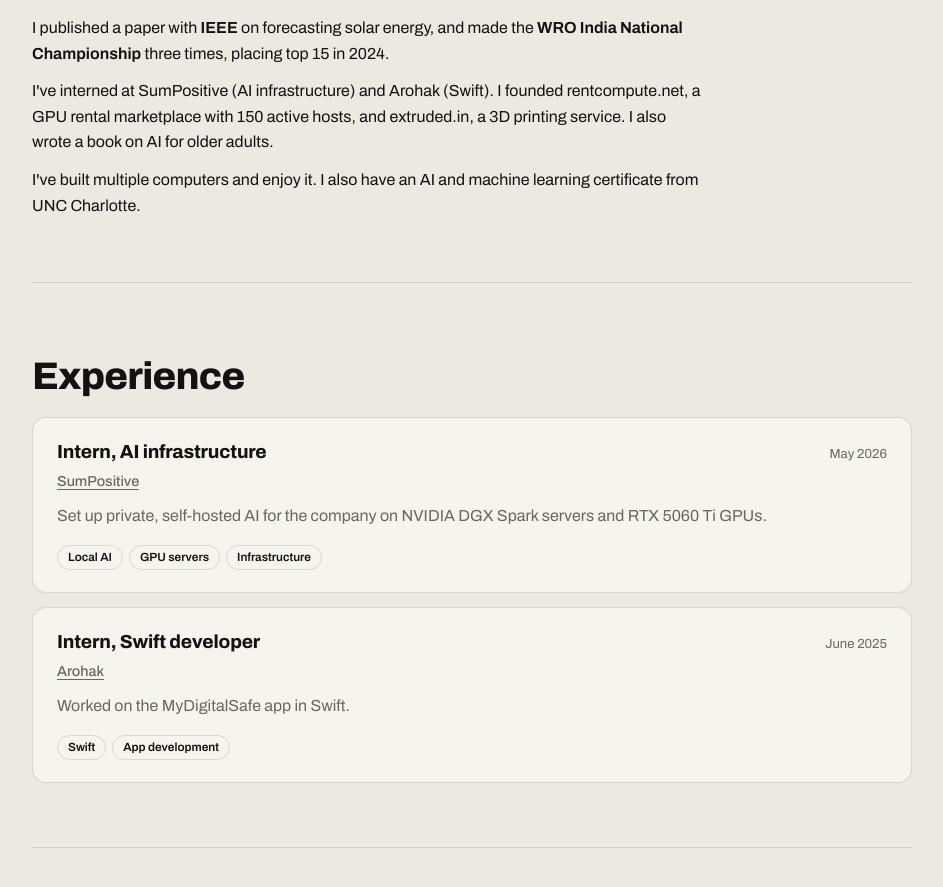
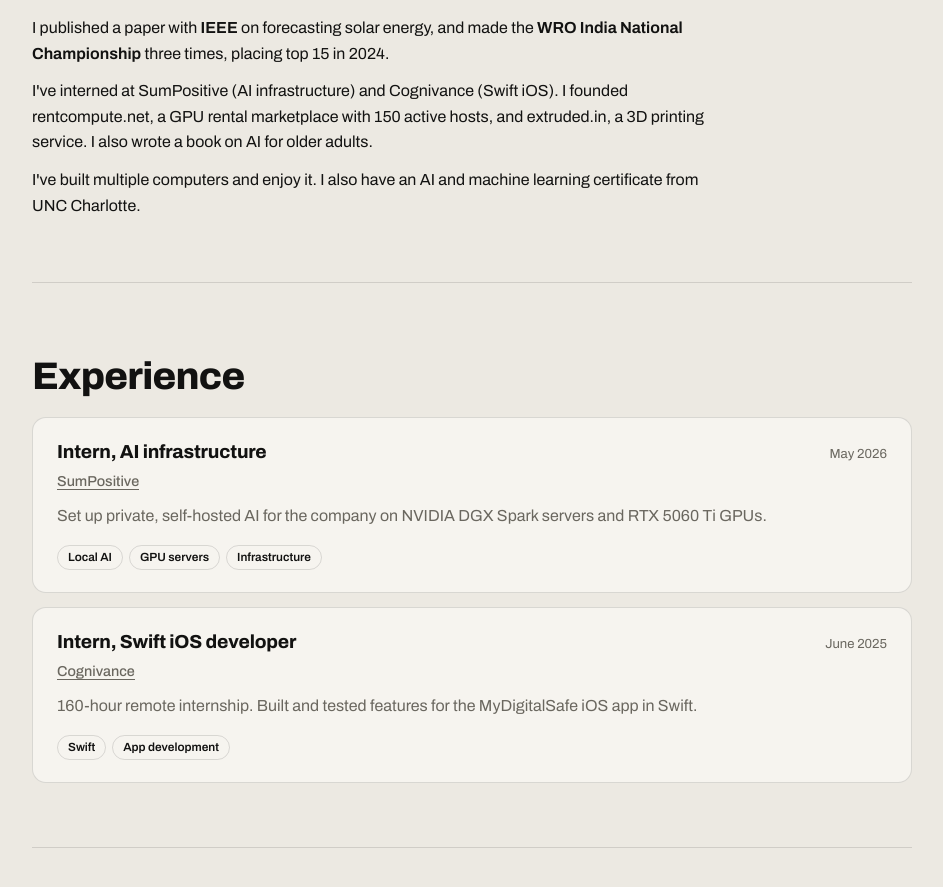
Before and after one commit to prsalikut/pranaysalikuti.com, a plain HTML site: page index.html in a window 1280 px wide. Shown: the part 539-1426 px from the top of the page, without its empty margins (168-1111 px from the left). Drawn offline with Linux system fonts and the light colour scheme.

Commit message:
Update June 2025 internship to Cognivance

```diff
--- a/index.html
+++ b/index.html
@@ -143,7 +143,7 @@ footer { padding: 28px 0 40px; color: var(--mut); font-size: .85rem; text-align:
     <h2>About</h2>
     <div class="prose">
       <p>I published a paper with <b>IEEE</b> on forecasting solar energy, and made the <b>WRO India National Championship</b> three times, placing top 15 in 2024.</p>
-      <p>I've interned at SumPositive (AI infrastructure) and Arohak (Swift). I founded rentcompute.net, a GPU rental marketplace with 150 active hosts, and extruded.in, a 3D printing service. I also wrote a book on AI for older adults.</p>
+      <p>I've interned at SumPositive (AI infrastructure) and Cognivance (Swift iOS). I founded rentcompute.net, a GPU rental marketplace with 150 active hosts, and extruded.in, a 3D printing service. I also wrote a book on AI for older adults.</p>
       <p>I've built multiple computers and enjoy it. I also have an AI and machine learning certificate from UNC Charlotte.</p>
     </div>
   </section>
@@ -158,9 +158,9 @@ footer { padding: 28px 0 40px; color: var(--mut); font-size: .85rem; text-align:
         <div class="tags"><span class="tag">Local AI</span><span class="tag">GPU servers</span><span class="tag">Infrastructure</span></div>
       </article>
       <article class="card">
-        <div class="top"><h3>Intern, Swift developer</h3><span class="when">June 2025</span></div>
-        <span class="meta"><a class="ul" href="https://www.arohak.com/" target="_blank" rel="noopener noreferrer">Arohak</a></span>
-        <p>Worked on the MyDigitalSafe app in Swift.</p>
+        <div class="top"><h3>Intern, Swift iOS developer</h3><span class="when">June 2025</span></div>
+        <span class="meta"><a class="ul" href="https://cognivance.com/" target="_blank" rel="noopener noreferrer">Cognivance</a></span>
+        <p>160-hour remote internship. Built and tested features for the MyDigitalSafe iOS app in Swift.</p>
         <div class="tags"><span class="tag">Swift</span><span class="tag">App development</span></div>
       </article>
     </div>
```
